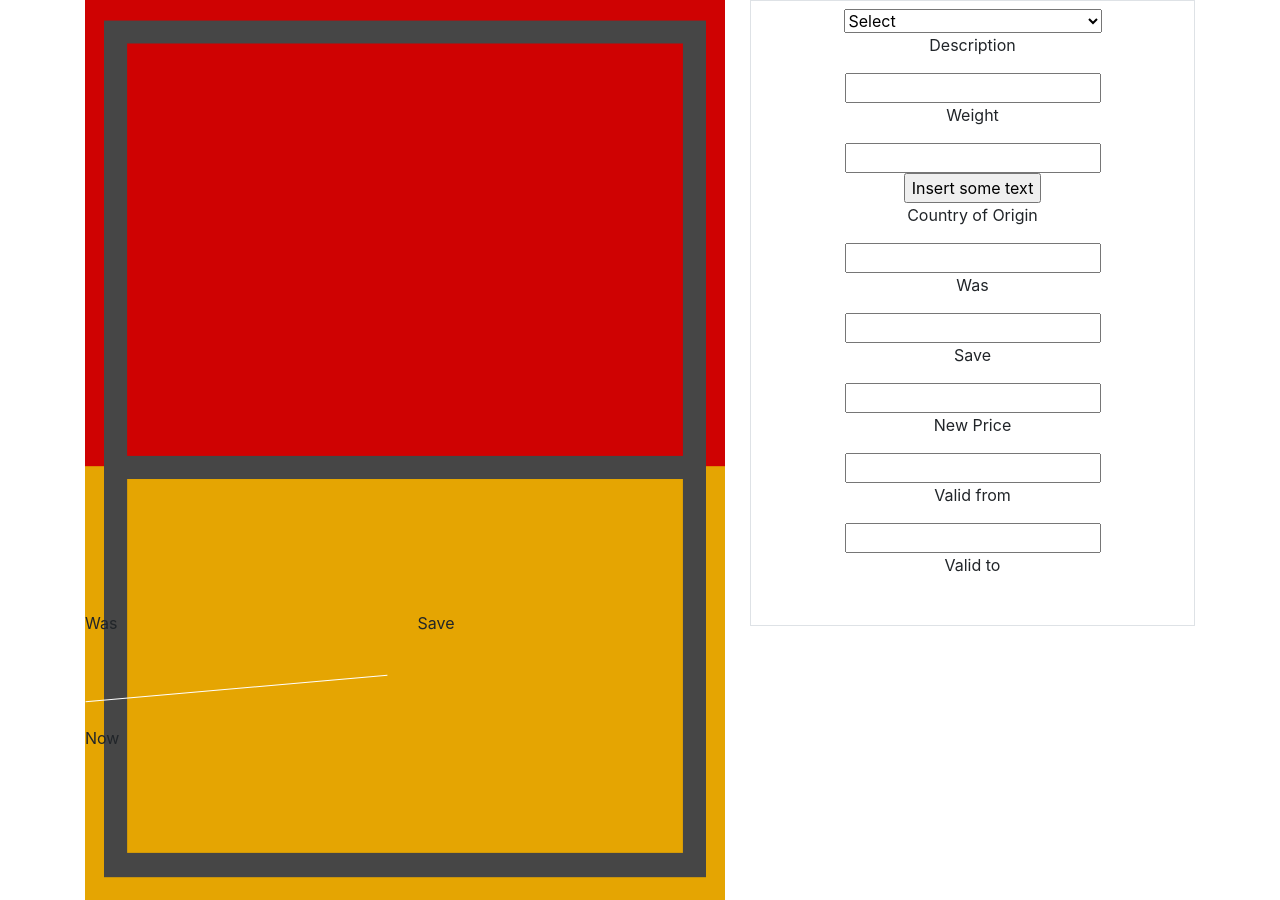
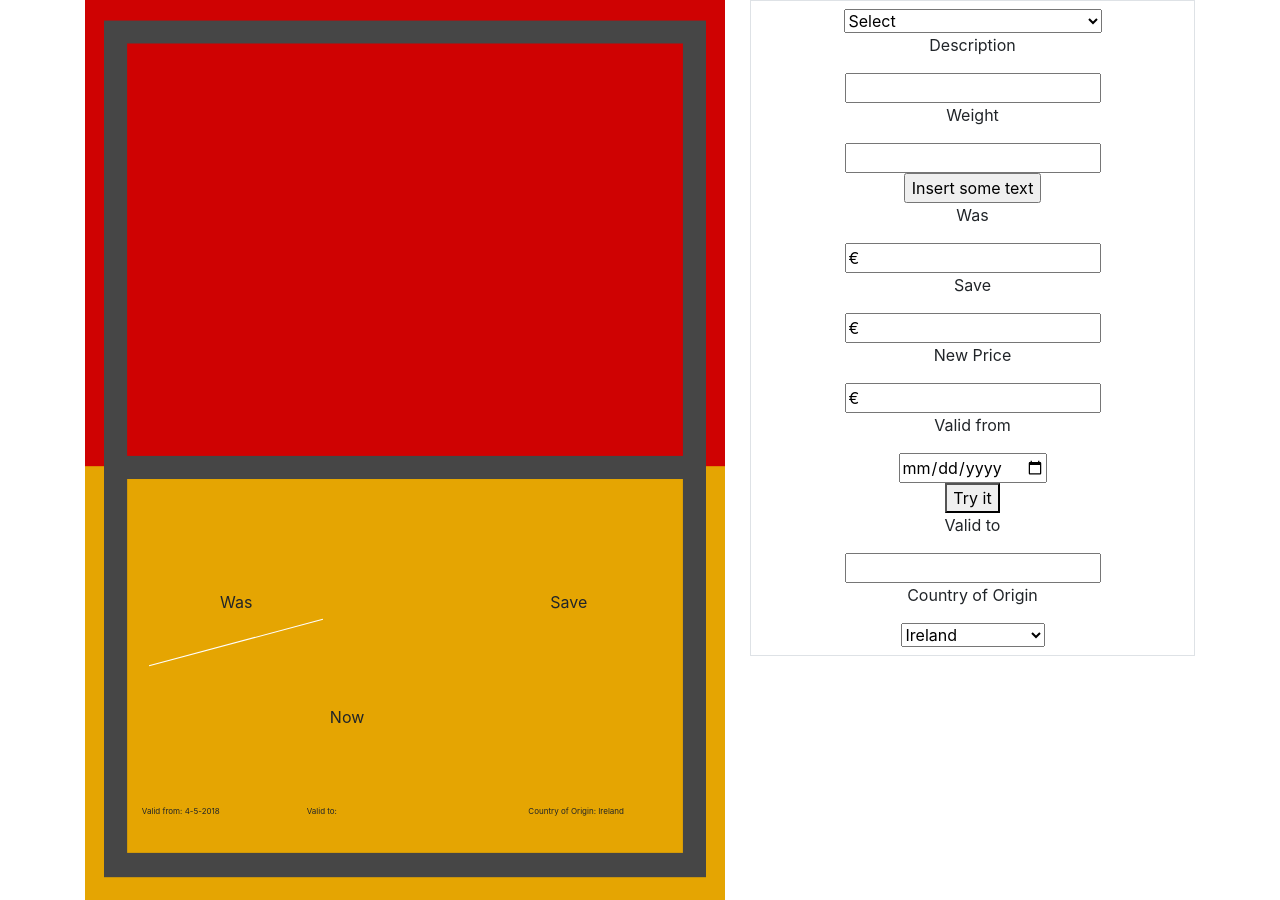
Before and after one commit to ignasgri/printLab, a Django app: a page that uses dashboard/templates/a4.html in a window 1280 px wide. Run offline with Django 3.2, Linux system fonts and the light colour scheme; a user stored in the database is signed in; some libraries are stand-ins or nearby versions.

Commit message:
js updated for valid date, added list of countries

```diff
--- a/dashboard/templates/a4.html
+++ b/dashboard/templates/a4.html
@@ -18,44 +18,45 @@
                 <div id="a4_weight_result"><br/></div>
               </div>
         </div>
-                <div id="result4"><br/></div>
+
                   <div class="row">
-                      <div class="col-6">
+                      <div class="col-6 text-center">
                         <p>Was</p>
                     <div class="strikethrough" id="result5"><br/></div>
                   </div>
-                  <div class="col-6">
+                  <div class="col-6 text-center">
                     <p>Save</p>
                     <div id="result6"><br/></div>
                       </div>
                   </div>
                   <div class="row">
-                      <div class="col-10">
+                      <div class="col-10 text-center cc">
                           <p>Now</p>
-                <div id="result7"><br/></div>
-                      </div></div>
-                <div id="result8">
-                    </div>
+                          <div id="result7"></div>
+                          </div>
+                          </div>
+
+                          <div class="row valid_info">
+                              <div class="col-4 text-center country_text">
+                                <p class="inline">Valid from:</p>
+                                  <div class="inline" id="result8"><p id="date"></p></div>
+                                        </div>
+                                        <div class="col-4 country_text">
+                                            <p class="inline">Valid to:</p>
+                                  <div id="result9">
+                                      </div>
+                                        </div>
+                              <div class="col-4 country_text">
+                                <p class="inline">Country of Origin:</p>
+                                  <div class="inline" id="countries_result"><span>Ireland</span></div>
+                                  </div>
+
+                </div>
                 </div>
 
           <div class="col-5">
               <div class="border">
                 <form>
-                        <!-- <div class="dropdown">
-                                <button class="btn btn-secondary dropdown-toggle" type="button" id="dropdownMenuButton" data-toggle="dropdown" aria-haspopup="true" aria-expanded="false">
-                                  Select Special Offer
-                                </button>
-                                <div class="dropdown-menu" aria-labelledby="dropdown<MenuButton">
-                                  <a class="dropdown-item" id="title1">Save 10%</a>
-                                  <a class="dropdown-item" id="title1">Save 33%</a>
-                                  <a class="dropdown-item" id="title1">Half Price</a>
-                                  <a class="dropdown-item" id="title1">Better Then Half Price</a>
-                                  <a class="dropdown-item" id="title1">Reduced to Clear</a>
-                                  <a class="dropdown-item" id="title1">Buy One get One Free</a>
-                                  <a class="dropdown-item" id="title1">Buy One get Second Half Price</a>
-                                </div>
-                              </div><br> -->
-
 
                               <select id="options">
                                 <option selected>Select</option>
@@ -77,16 +78,27 @@
 
                           <input type="button" value="Insert some text" onclick="insertText('txt1', 'Hello');">
                         </form>
-                        <p>Country of Origin</p><input type="text" id="title4" name="title"/><br/>
-                        <p>Was</p><input type="text" id="title5" name="title"/><br/>
-                        <p>Save</p><input type="text" id="title6" name="title"/><br/>
-                        <p>New Price</p><input type="text" id="title7" name="title"/><br/>
-                        <p>Valid from</p><input type="text" id="title8" name="title"/><p>Valid to</p><br/>
+
+                        <p>Was</p><input type="text" id="title5" name="title"/ value="€"><br/>
+                        <p>Save</p><input type="text" id="title6" name="title"/ value="€"><br/>
+                        <p>New Price</p><input type="text" id="title7" name="title" value="€"/><br/>
+                        <p>Valid from</p><input type="date" id="myDate" name="title"/><br/>
+                        <button onclick="myFunction()">Try it</button>
+
+                        <p>Valid to</p><input type="text" id="title9" name="title"/><br/>
+                        <p>Country of Origin</p><select id="countries_options">
+                            <option value="Ireland" selected="Ireland">Ireland</option>
+                            <option>Scotland</option>
+                            <option>United Kingdom</option>
+                            <option>Danmark</option>
+                            <option>Germany</option>
+                          </select><br/>
                         </form>
 
           </div>
 
         </div>
         </div>
+        </div>
 
 {% endblock %}
--- a/static/css/secondary.css
+++ b/static/css/secondary.css
@@ -41,7 +41,7 @@
     font-size: 30px;
     padding-top: 20px;
 }
-#result4, #result8 {
+#result4 {
     color: white;
     font-size: 30px;
 }
@@ -49,11 +49,31 @@
     color: white;
     font-size: 50px;
     text-align: center;
+    top: -25px;
+    position: relative;
 }
 #result7{
     color: white;
     font-size: 80px;
-    text-align: right;
+    margin-left: 300px;
+    top: -50px;
+    position: relative;
+    height: 60px;
+}
+.valid_info{
+
+    position: relative;
+
+    margin-left: 55px;
+}
+.country_text{
+    font-size: 8px;
+}
+.inline{
+    display: inline;
+}
+.cc{
+    display: inline;
 }
 .strikethrough {
     position: relative;
@@ -66,12 +86,14 @@
     right: 0;
     border-top: 1px solid;
     border-color: inherit;
+    width: 180px;
+    margin: auto;
 
-    -webkit-transform:rotate(-5deg);
-    -moz-transform:rotate(-5deg);
-    -ms-transform:rotate(-5deg);
-    -o-transform:rotate(-5deg);
-    transform:rotate(-5deg);
+    -webkit-transform:rotate(-15deg);
+    -moz-transform:rotate(-15deg);
+    -ms-transform:rotate(-15deg);
+    -o-transform:rotate(-15deg);
+    transform:rotate(-15deg);
   }
 .result1_display{
     height: 80%;
```
Also changed, not shown: static/js/text.js (+39 -15 lines), db.sqlite3.
